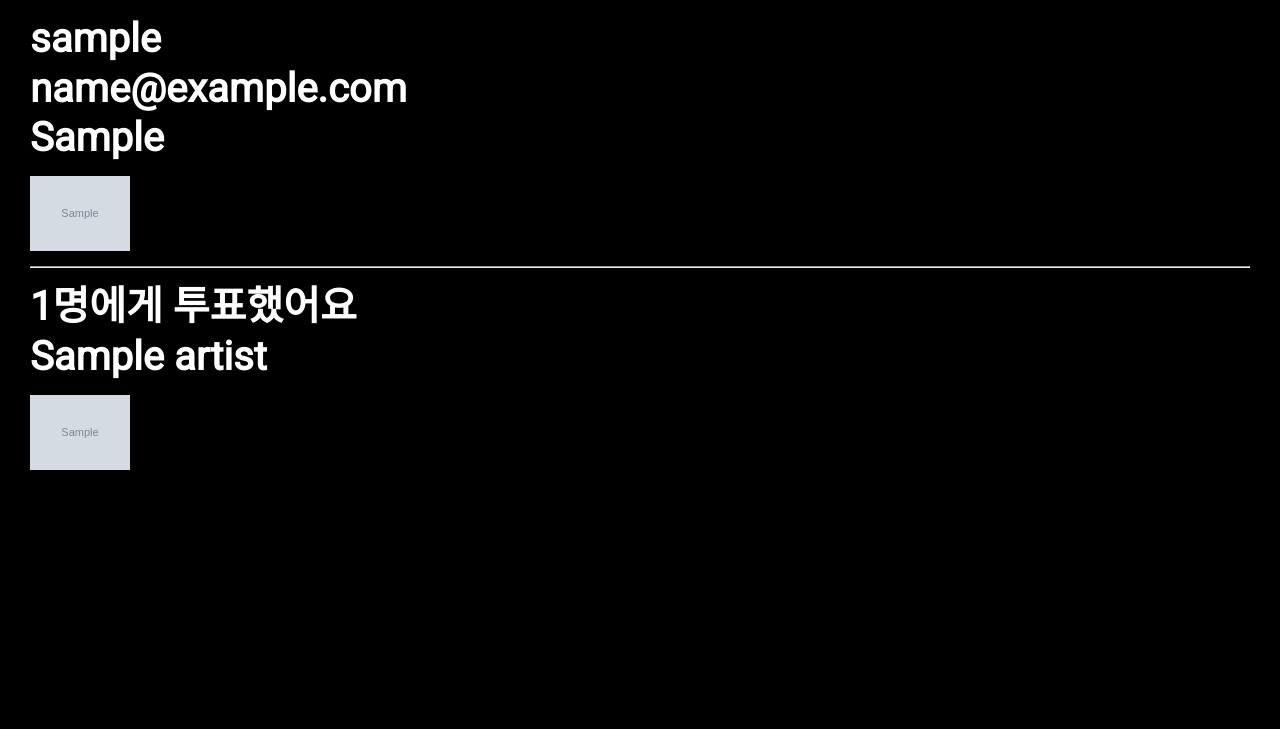
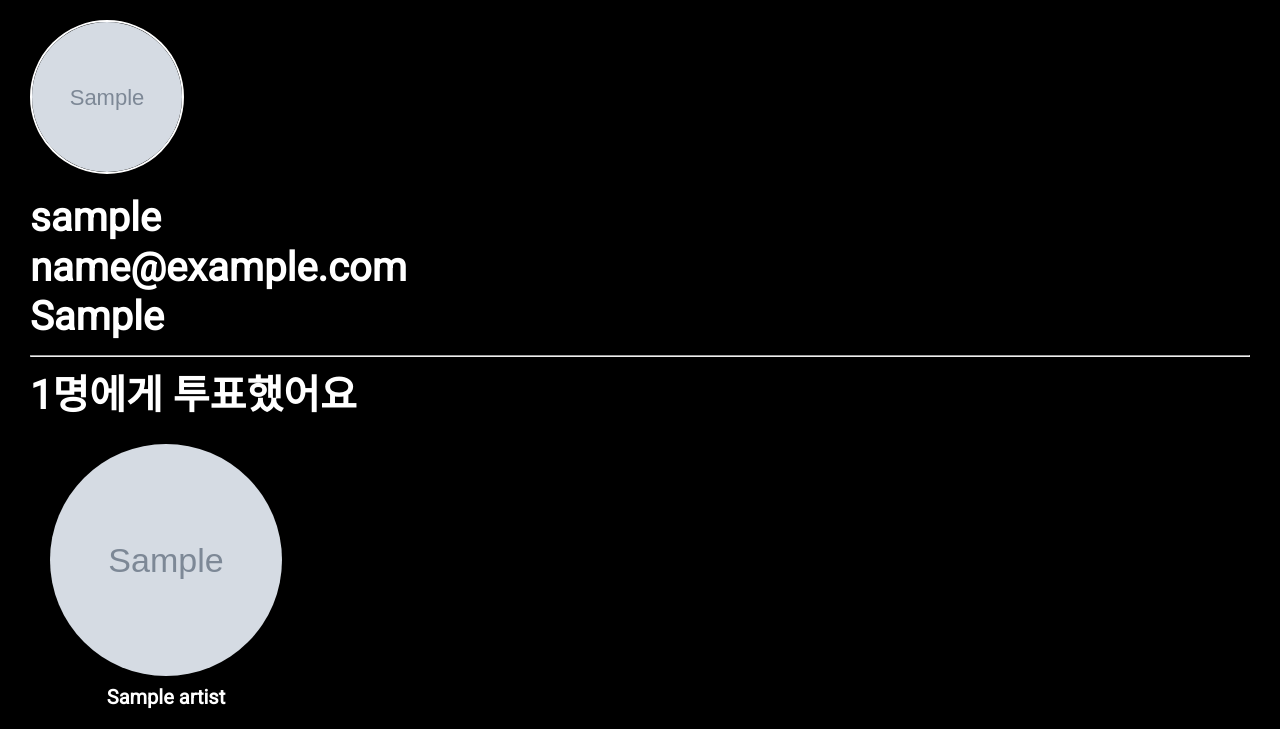
Before and after one commit to kynzun/festival, a Django app: page /account/mypage/ in a window 1280 px wide. Shown: the part 120-849 px from the top of the page. Before the commit the page ends 590 px from the top, so only its background shows below. Run offline with Django 3.2, Linux system fonts and the light colour scheme; a user stored in the database is signed in; tables that the repository leaves empty hold one stand-in row (values such as "Sample post"); grey boxes marked "Sample" are stand-in pictures.

Commit message:
mypage css update

```diff
--- a/account/templates/mypage.html
+++ b/account/templates/mypage.html
@@ -1,17 +1,21 @@
 {%extends 'base.html' %}
 
 {% block content %}
+{%if user.image %}
+<img class="profile-img" src="{{user.image.url}}">
+{%endif%}
 <h1>{{user.username}}</h1>
 <h1>{{user.email}}</h1>
 <h1>{{user.university}}</h1>
-{%if user.image %}
-<img src="{{user.image.url}}" style="width: 100px;">
-{%endif%}
 
 <hr>
 <h1>{{user.like_artists.count}}명에게 투표했어요</h1>
-{%for artist in like_artists %}
-<h1>{{artist.name}}</h1>
-<img src="{{artist.image.url}}" style="width: 100px;">
-{%endfor%}
+<div class="artist-list">
+    {%for artist in like_artists %}
+    <a class="artist-box" href="{%url 'artistView' artist.name %}">
+        <img class="artist-img" src="{{artist.image.url}}">
+        <div>{{artist.name}}</div>
+    </a>
+    {%endfor%}
+</div>
 {% endblock %}
--- /dev/null
+++ b/mainapp/static/css/mypage.css
@@ -0,0 +1,6 @@
+.profile-img {
+    width: 150px;
+    height: 150px;
+    border: 2px solid #fff;
+    border-radius: 50%;
+}
--- a/mainapp/static/css/styles.css
+++ b/mainapp/static/css/styles.css
@@ -3,6 +3,7 @@
 @import 'reset.css';
 @import 'artist.css';
 @import 'home.css';
+@import 'mypage.css';
 
 body {
     background-color: #000;
```
